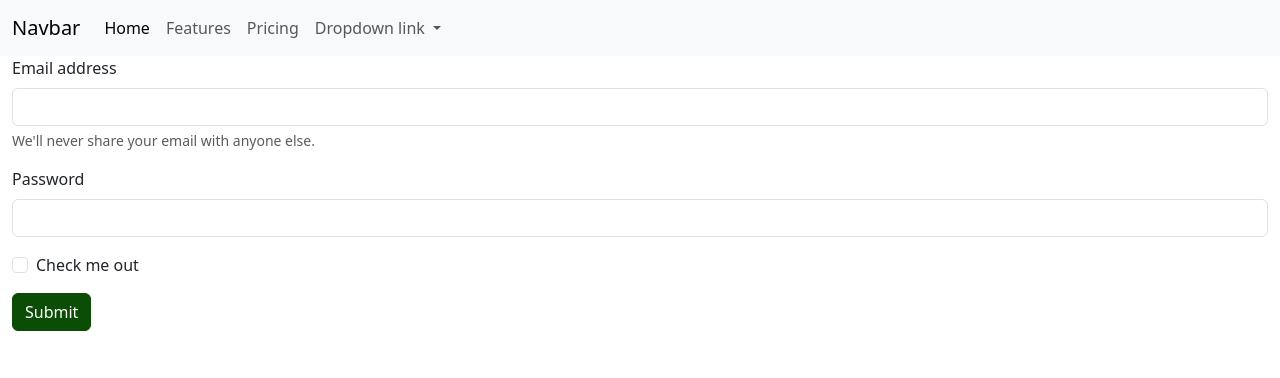
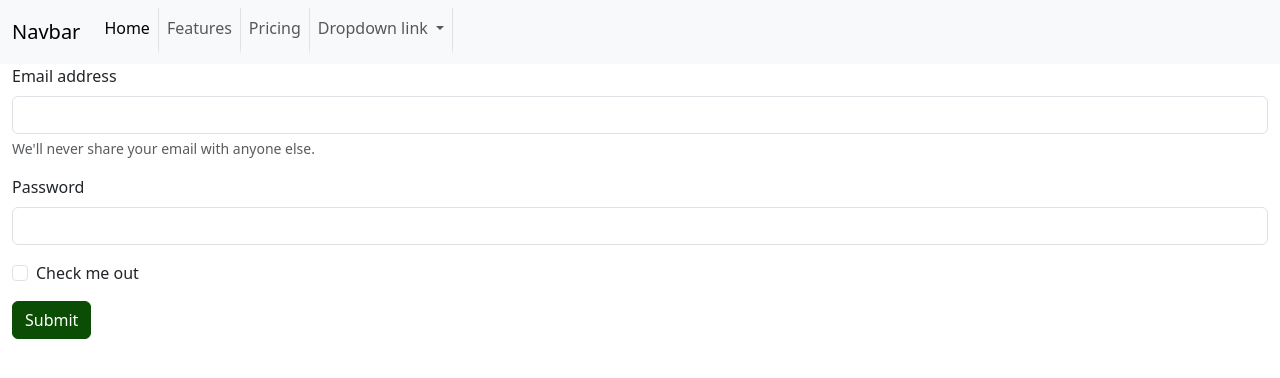
Before and after one commit to ebejmo/sass-setup-practice, a website: page index.htm in a window 1280 px wide. Drawn offline with nearby package versions, Linux system fonts and the light colour scheme.

Commit message:
Navbar custom stuff examples

```diff
--- a/index.htm
+++ b/index.htm
@@ -11,7 +11,7 @@
     ></script>
   </head>
   <body>
-    <nav class="navbar navbar-expand-lg bg-light">
+    <nav class="navbar navbar-expand-lg bg-light navbar-topics">
       <div class="container-fluid">
         <a class="navbar-brand" href="#">Navbar</a>
         <button
--- /dev/null
+++ b/src/scss/_navbar.scss
@@ -0,0 +1,10 @@
+.navbar-topics {
+    .nav-item {
+        @extend .border-end;
+        border-bottom: .5rem solid transparent;
+
+        &:hover {
+            border-bottom: 1rem solid $camo;
+        }
+    }
+}
--- a/src/scss/styles.scss
+++ b/src/scss/styles.scss
@@ -22,6 +22,8 @@
 // Bootstrap styles
 @import "../../node_modules/bootstrap/scss/bootstrap";
 
+// Custom navbar styles
+@import "./navbar"
 
 
 // .btn-custom {
```
Also changed, not shown: dist/css/styles.css, 1 other file.
